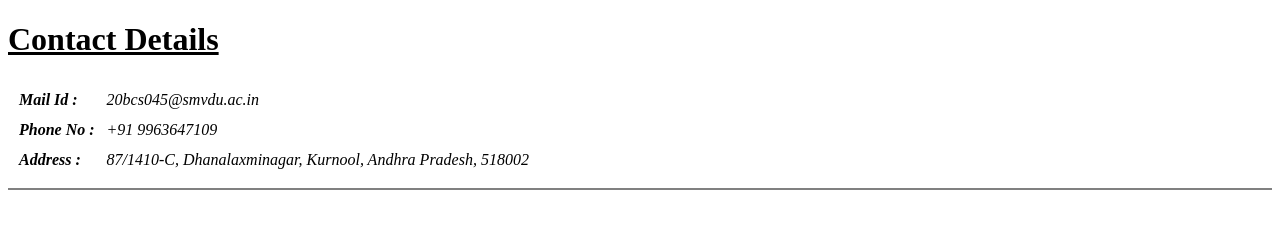
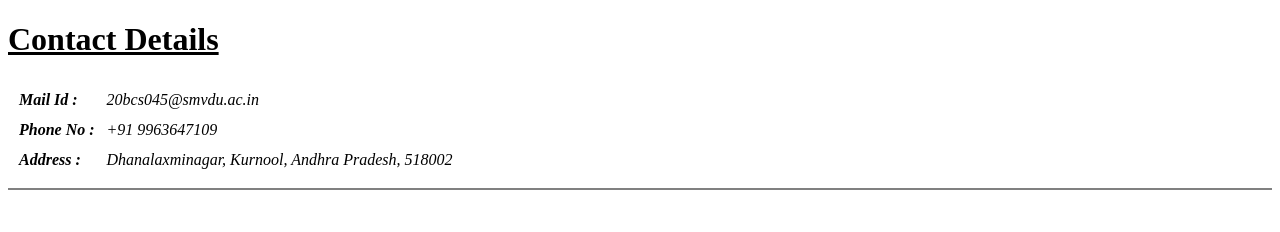
Before and after one commit to MGaneshReddy/personalwebsite, a plain HTML site: page contact-me.html in a window 1280 px wide. Shown: the top 232 px of the page. Drawn offline with Linux system fonts and the light colour scheme.

Commit message:
Update contact-me.html

```diff
--- a/contact-me.html
+++ b/contact-me.html
@@ -19,7 +19,7 @@
     </tr>
     <tr>
       <td><em><strong>Address :</strong></td>
-      <td><em>87/1410-C, Dhanalaxminagar, Kurnool, Andhra Pradesh, 518002</em></td>
+      <td><em>Dhanalaxminagar, Kurnool, Andhra Pradesh, 518002</em></td>
     </tr>
   </table>
   <hr noshade>
```
